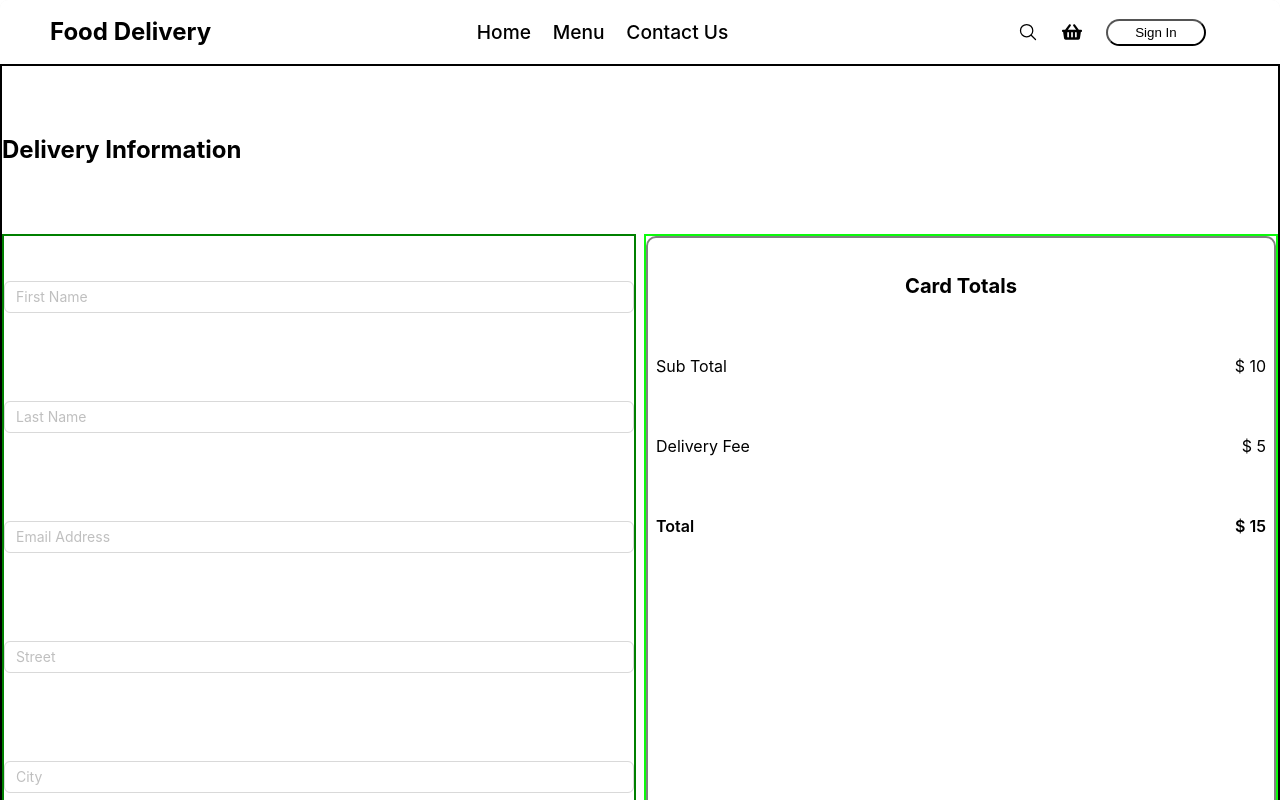
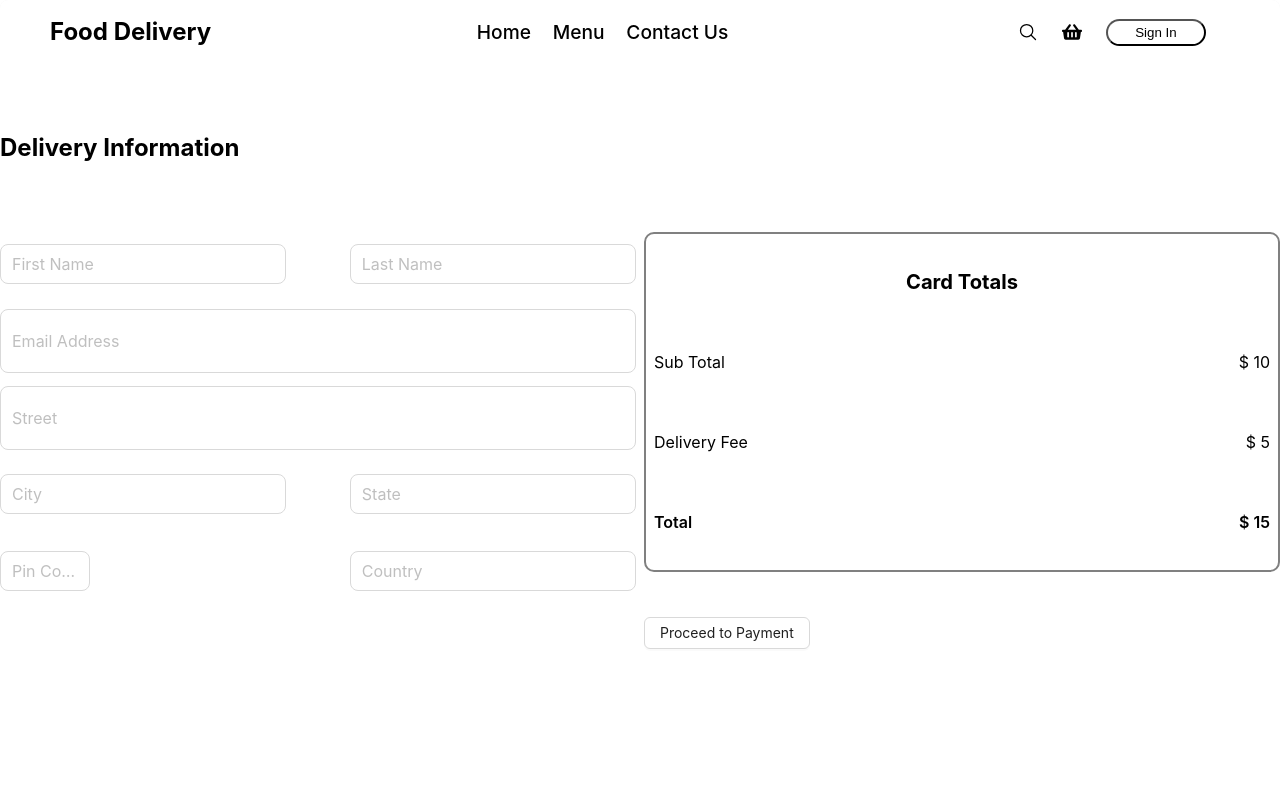
Before and after one commit to SyedMuhammadIzaan/FoodDeliveryApp, a React (Vite) app: page /add-to-cart/delivery-info in a window 1280 px wide. Shown: the top 800 px of the page. Built offline with nearby package versions, Linux system fonts and the light colour scheme.

Commit message:
did the styling of delivery page

```diff
--- a/src/pages/DeliveryInformation.jsx
+++ b/src/pages/DeliveryInformation.jsx
@@ -12,28 +12,34 @@ const DeliveryInformation = () => {
 					<div className="delivery-info-field">
 						<div className="name-fields">
 							<div className="firstname-field">
-                            <Input placeholder="First Name" />
+								<Input size="large" placeholder="First Name" />
 							</div>
 							<div className="lastname-field">
-                            <Input placeholder="Last Name" />
+								<Input size="large" placeholder="Last Name" />
 							</div>
 						</div>
 						<div className="email-field">
-                        <Input placeholder="Email Address" />
+							<Input size="large" placeholder="Email Address" />
 						</div>
 						<div className="street-field">
-                        <Input placeholder="Street" />
+							<Input size="large" placeholder="Street" />
 						</div>
 						<div className="state-fields">
-                        <Input placeholder="City" />
-                        <Input placeholder="State" />
+							<div className="city-field">
+								<Input size="large" placeholder="City" />
+							</div>
+							<div className="state-field">
+								<Input size="large" placeholder="State" />
+							</div>
 						</div>
 						<div className="country-fields">
-                        <InputNumber />
-                        <Input placeholder="Country" />
+							<div className="zipcode-field">
+								<InputNumber placeholder="Pin Code" size="large" />
 							</div>
-
-
+							<div className="country-field">
+								<Input size="large" placeholder="Country" />
+							</div>
+						</div>
 					</div>
 					<div className="total-bill">
 						<TotalBill />
@@ -42,10 +48,9 @@ const DeliveryInformation = () => {
 						</div>
 					</div>
 				</div>
-
 			</div>
 		</div>
-  )
-}
+	);
+};
 
-export default DeliveryInformation
+export default DeliveryInformation;
--- a/src/style/clientLayoutComponent.scss
+++ b/src/style/clientLayoutComponent.scss
@@ -164,35 +164,6 @@
 	}
 }
 
-.delivery-info-wrapper {
-	border: 2px solid black;
-	width: 100%;
-	font-size: 16px;
-	h3 {
-		font-size: 1.5em;
-	}
-	.delivery-info-row {
-		width: 100%;
-		box-sizing: border-box;
-
-		.delivery-info-col {
-			width: 100%;
-			display: flex;
-			flex-direction: row;
-			justify-content: space-between;
-			gap: 0.5em;
-
-			.delivery-info-field {
-				width: 50%;
-				border: 2px solid green;
-			}
-			.total-bill {
-				width: 50%;
-				border: 2px solid rgb(12, 250, 12);
-			}
-		}
-	}
-}
 
 .footer-wrapper {
 	// border: 2px solid green;
--- a/src/style/pages/DeliveryInformation.scss
+++ b/src/style/pages/DeliveryInformation.scss
@@ -0,0 +1,390 @@
+@import "../abstract/mixins/media.scss";
+
+.delivery-info-wrapper {
+	// border: 2px solid black;
+	width: 100%;
+	font-size: 16px;
+	h3 {
+		font-size: 1.5em;
+	}
+	.delivery-info-row {
+		width: 100%;
+		box-sizing: border-box;
+
+		.delivery-info-col {
+			width: 100%;
+			display: flex;
+			flex-direction: row;
+			justify-content: space-between;
+			gap: 0.5em;
+
+			.delivery-info-field {
+				width: 50%;
+				// border: 2px solid green;
+
+				.name-fields {
+					// border: 2px solid orange;
+					display: flex;
+					flex-direction: row;
+					justify-content: space-between;
+					align-items: center;
+					height: 8vh;
+					margin-bottom: 0.4em;
+
+					.firstname-field {
+						width: 45%;
+					}
+					.lastname-field {
+						width: 45%;
+					}
+				}
+				.email-field {
+					// border: 2px solid grey;
+					width: 100%;
+					height: 8vh;
+					display: flex;
+					margin-bottom: 0.5em;
+				}
+				.street-field {
+					// border: 2px solid yellow;
+					display: flex;
+					width: 100%;
+					height: 8vh;
+					margin-bottom: 0.5em;
+				}
+				.state-fields {
+					// border: 2px solid orange;
+					display: flex;
+					flex-direction: row;
+					justify-content: space-between;
+					align-items: center;
+					height: 8vh;
+
+					.city-field {
+						width: 45%;
+					}
+
+					.state-field {
+						width: 45%;
+					}
+				}
+				.country-fields {
+					// border: 2px solid orange;
+					display: flex;
+					flex-direction: row;
+					justify-content: space-between;
+					align-items: center;
+					height: 8vh;
+					width: 100%;
+
+					.zipcode-field {
+						width: 45%;
+					}
+
+					.country-field {
+						width: 45%;
+					}
+				}
+			}
+			.total-bill {
+				width: 50%;
+				// border: 2px solid rgb(12, 250, 12);
+				display: flex;
+				flex-direction: column;
+			}
+		}
+	}
+}
+
+@include respond-between(550px, 320px) {
+	.delivery-info-wrapper {
+		// border: 2px solid black;
+		width: 100%;
+		font-size: 14px;
+		h3 {
+			font-size: 1.5em;
+		}
+		.delivery-info-row {
+			width: 100%;
+			box-sizing: border-box;
+
+			.delivery-info-col {
+				width: 100%;
+				display: flex;
+				flex-direction: column;
+				justify-content: space-between;
+				gap: 0.5em;
+
+				.delivery-info-field {
+					width: 100%;
+					// border: 2px solid green;
+
+					.name-fields {
+						// border: 2px solid orange;
+						display: flex;
+						flex-direction: row;
+						justify-content: space-between;
+						align-items: center;
+						height: 8vh;
+						margin-bottom: 0.8em;
+
+						.firstname-field {
+							width: 45%;
+						}
+						.lastname-field {
+							width: 45%;
+						}
+					}
+					.email-field {
+						// border: 2px solid grey;
+						width: 100%;
+						height: 8vh;
+						display: flex;
+						margin-bottom: 0.8em;
+					}
+					.street-field {
+						// border: 2px solid yellow;
+						display: flex;
+						width: 100%;
+						height: 8vh;
+						margin-bottom: 0.8em;
+					}
+					.state-fields {
+						// border: 2px solid orange;
+						display: flex;
+						flex-direction: row;
+						justify-content: space-between;
+						align-items: center;
+						height: 8vh;
+						margin-bottom: 0.8em;
+
+						.city-field {
+							width: 45%;
+						}
+
+						.state-field {
+							width: 45%;
+						}
+					}
+					.country-fields {
+						// border: 2px solid orange;
+						display: flex;
+						flex-direction: row;
+						justify-content: space-between;
+						align-items: center;
+						height: 8vh;
+						width: 100%;
+
+						.zipcode-field {
+							width: 45%;
+						}
+
+						.country-field {
+							width: 45%;
+						}
+					}
+				}
+				.total-bill {
+					width: 100%;
+					// border: 2px solid rgb(12, 250, 12);
+				}
+			}
+		}
+	}
+}
+
+@include respond-to(767px) {
+	.delivery-info-wrapper {
+		// border: 2px solid black;
+		width: 100%;
+		font-size: 16px;
+		h3 {
+			font-size: 1.5em;
+		}
+		.delivery-info-row {
+			width: 100%;
+			box-sizing: border-box;
+
+			.delivery-info-col {
+				width: 100%;
+				display: flex;
+				flex-direction: column;
+				justify-content: space-between;
+				gap: 0.5em;
+
+				.delivery-info-field {
+					width: 100%;
+					// border: 2px solid green;
+
+					.name-fields {
+						// border: 2px solid orange;
+						display: flex;
+						flex-direction: row;
+						justify-content: space-between;
+						align-items: center;
+						height: 8vh;
+						margin-bottom: 0.8em;
+
+						.firstname-field {
+							width: 45%;
+						}
+						.lastname-field {
+							width: 45%;
+						}
+					}
+					.email-field {
+						// border: 2px solid grey;
+						width: 100%;
+						height: 8vh;
+						display: flex;
+						margin-bottom: 0.8em;
+					}
+					.street-field {
+						// border: 2px solid yellow;
+						display: flex;
+						width: 100%;
+						height: 8vh;
+						margin-bottom: 0.8em;
+					}
+					.state-fields {
+						// border: 2px solid orange;
+						display: flex;
+						flex-direction: row;
+						justify-content: space-between;
+						align-items: center;
+						height: 8vh;
+						margin-bottom: 0.8em;
+
+						.city-field {
+							width: 45%;
+						}
+
+						.state-field {
+							width: 45%;
+						}
+					}
+					.country-fields {
+						// border: 2px solid orange;
+						display: flex;
+						flex-direction: row;
+						justify-content: space-between;
+						align-items: center;
+						height: 8vh;
+						width: 100%;
+
+						.zipcode-field {
+							width: 45%;
+						}
+
+						.country-field {
+							width: 45%;
+						}
+					}
+				}
+				.total-bill {
+					width: 100%;
+					// border: 2px solid rgb(12, 250, 12);
+				}
+			}
+		}
+	}
+}
+
+@include respond-to(768px) {
+	.delivery-info-wrapper {
+		// border: 2px solid black;
+		width: 100%;
+		font-size: 16px;
+		h3 {
+			font-size: 1.5em;
+		}
+		.delivery-info-row {
+			width: 100%;
+			box-sizing: border-box;
+
+			.delivery-info-col {
+				width: 100%;
+				display: flex;
+				flex-direction: row;
+				justify-content: space-between;
+				gap: 0.5em;
+
+				.delivery-info-field {
+					width: 100%;
+					// border: 2px solid green;
+
+					.name-fields {
+						// border: 2px solid orange;
+						display: flex;
+						flex-direction: row;
+						justify-content: space-between;
+						align-items: center;
+						height: 8vh;
+						margin-bottom: 0.8em;
+
+						.firstname-field {
+							width: 45%;
+						}
+						.lastname-field {
+							width: 45%;
+						}
+					}
+					.email-field {
+						// border: 2px solid grey;
+						width: 100%;
+						height: 8vh;
+						display: flex;
+						margin-bottom: 0.8em;
+					}
+					.street-field {
+						// border: 2px solid yellow;
+						display: flex;
+						width: 100%;
+						height: 8vh;
+						margin-bottom: 0.8em;
+					}
+					.state-fields {
+						// border: 2px solid orange;
+						display: flex;
+						flex-direction: row;
+						justify-content: space-between;
+						align-items: center;
+						height: 8vh;
+						margin-bottom: 0.8em;
+
+						.city-field {
+							width: 45%;
+						}
+
+						.state-field {
+							width: 45%;
+						}
+					}
+					.country-fields {
+						// border: 2px solid orange;
+						display: flex;
+						flex-direction: row;
+						justify-content: space-between;
+						align-items: center;
+						height: 8vh;
+						width: 100%;
+
+						.zipcode-field {
+							width: 45%;
+						}
+
+						.country-field {
+							width: 45%;
+						}
+					}
+				}
+				.total-bill {
+					width: 100%;
+
+					.proceed-to-payment-btn {
+					}
+				}
+			}
+		}
+	}
+}
```
Lines whose indentation alone changed are shown as unchanged.
